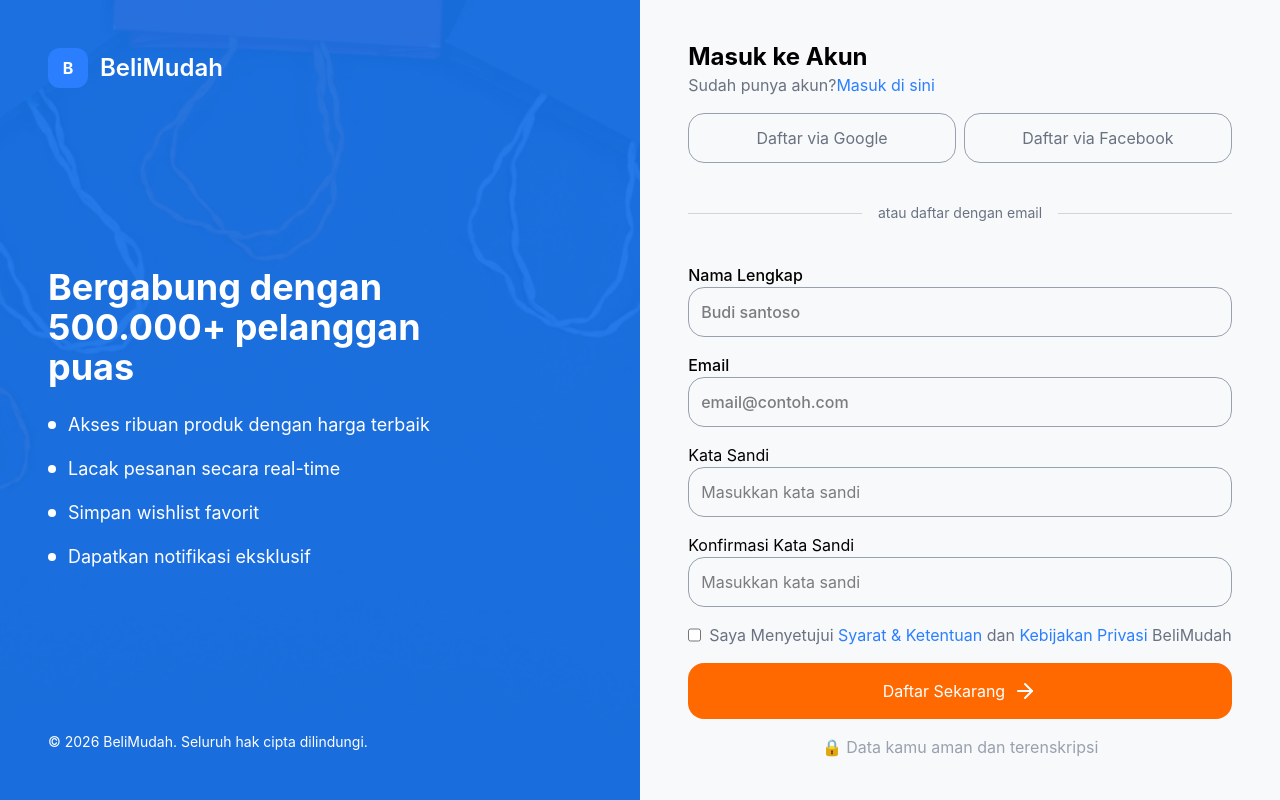
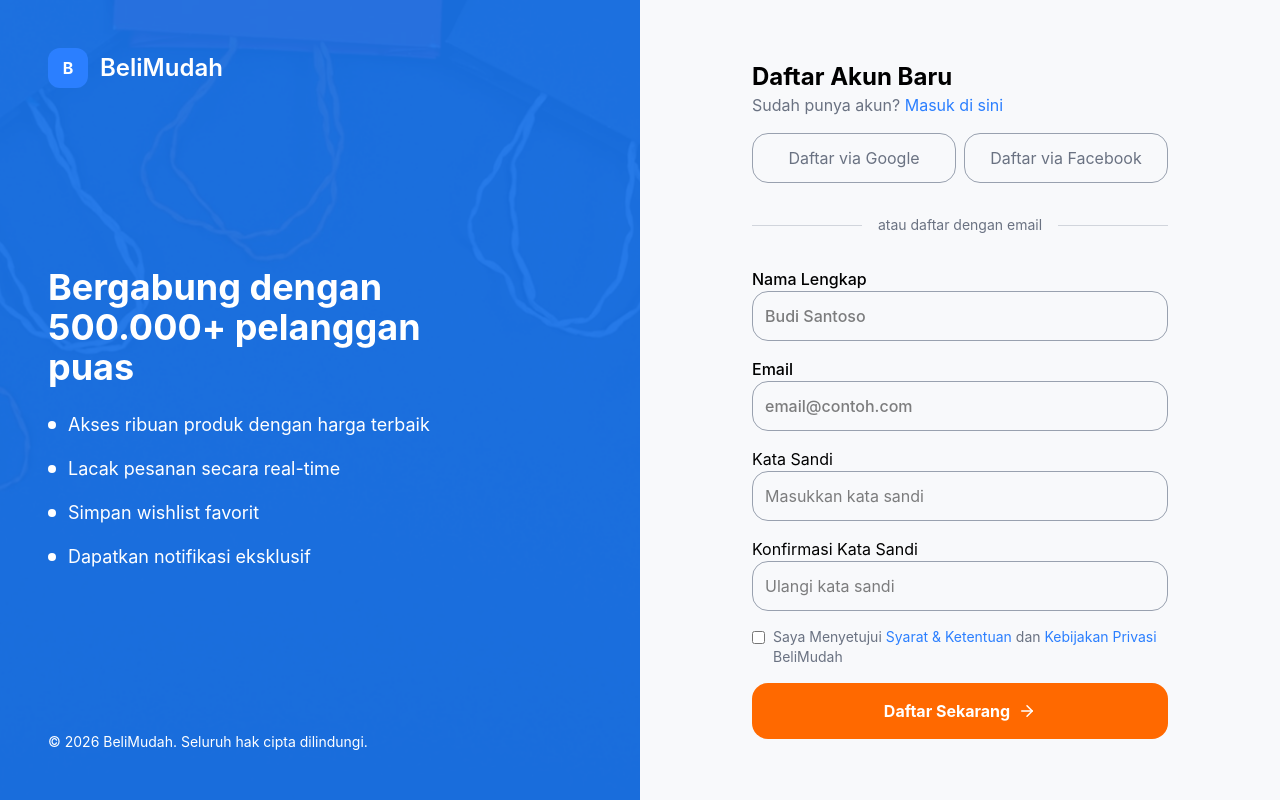
Before and after one commit to muhammadfajarr30/koda-b8-react, a React (Vite) app: page /register in a window 1280 px wide. Built offline with nearby package versions, Linux system fonts and the light colour scheme.

Commit message:
feat: add validation  form using yup

```diff
--- a/src/pages/auth/RegisterPage.jsx
+++ b/src/pages/auth/RegisterPage.jsx
@@ -1,31 +1,55 @@
-import React, { useEffect, useState } from "react";
+import React, { useState } from "react";
 import AuthHero from "../../components/AuthHero";
-import { data, Link, useNavigate } from "react-router-dom";
+import { Link, useNavigate } from "react-router-dom";
 import { ArrowRight } from "lucide-react";
 import { useForm } from "react-hook-form";
+import { yupResolver } from "@hookform/resolvers/yup";
+import * as yup from "yup";
+
+// 1. Definisikan Schema Validasi Register
+const registerSchema = yup.object().shape({
+  fullName: yup
+    .string()
+    .required("Nama lengkap wajib diisi"),
+  email: yup
+    .string()
+    .email("Format email tidak valid")
+    .required("Email wajib diisi"),
+  password: yup
+    .string()
+    .min(6, "Kata sandi minimal 6 karakter")
+    .required("Kata sandi wajib diisi"),
+  confirmPassword: yup
+    .string()
+    .oneOf([yup.ref("password"), null], "Konfirmasi kata sandi tidak cocok")
+    .required("Konfirmasi kata sandi wajib diisi"),
+  termsAndCondition: yup
+    .boolean()
+    .oneOf([true], "Kamu harus menyetujui Syarat & Ketentuan"),
+});
 
 const RegisterPage = () => {
+  const [user, setUser] = useState(JSON.parse(localStorage.getItem("data")) || []);
+  const navigate = useNavigate();
 
-  const [user, setUser] = useState(JSON.parse(localStorage.getItem("data")) || [])
-  const navigate = useNavigate()
-
-  const handlClick = () => {
-    navigate('/login')
-  }
-  const inputData = (data) => {
-    const newData = [...user, data]
-    localStorage.setItem("data", JSON.stringify(newData))
-    setUser(newData)
-  }
-
-  const  {
+  // 2. Hubungkan dengan yupResolver
+  const {
     register,
     handleSubmit,
     reset,
-
-  } = useForm()
-
-
+    formState: { errors },
+  } = useForm({
+    resolver: yupResolver(registerSchema),
+  });
+  const inputData = (data) => {
+    const { confirmPassword, termsAndCondition, ...userData } = data;
+    const newData = [...user, userData];
+    localStorage.setItem("data", JSON.stringify(newData));
+    setUser(newData);
+    alert("Pendaftaran berhasil! Silakan login.");
+    reset();
+    navigate("/login");
+  };
   return (
     <div className="grid grid-cols-2">
       <AuthHero
@@ -39,103 +63,87 @@ const RegisterPage = () => {
         ]}
       />
       <section className="login flex items-center justify-center">
-        <form onSubmit={handleSubmit(inputData)} className="flex flex-col gap-4" >
+        <form onSubmit={handleSubmit(inputData)} className="flex flex-col gap-4 w-full max-w-md px-4">
           <div className="heading">
-            <h2 className="font-bold text-2xl">Masuk ke Akun</h2>
+            <h2 className="font-bold text-2xl">Daftar Akun Baru</h2>
             <p className="text-gray-500">
-              Sudah punya akun?
-              <Link className="text-blue-500" to="">
+              Sudah punya akun?{" "}
+              <Link className="text-blue-500" to="/login">
                 Masuk di sini
               </Link>
             </p>
           </div>
-
           <div className="social-login w-full flex gap-2">
-            <button
-              className="login-sosmed border border-gray-400 w-full p-3 rounded-2xl text-gray-500"
-              type="button">
-              Daftar via Google
-            </button>
-            <button
-              className="login-sosmed border border-gray-400 w-full p-3 rounded-2xl text-gray-500"
-              type="button">
-              Daftar via Facebook
-            </button>
+            <button className="border border-gray-400 w-full p-3 rounded-2xl text-gray-500" type="button">Daftar via Google</button>
+            <button className="border border-gray-400 w-full p-3 rounded-2xl text-gray-500" type="button">Daftar via Facebook</button>
           </div>
 
-          <div className="flex items-center gap-4 my-6">
+          <div className="flex items-center gap-4 my-4">
             <div className="h-px flex-1 bg-gray-300"></div>
-
-            <span className="text-sm text-gray-500">
-              atau daftar dengan email
-            </span>
-
+            <span className="text-sm text-gray-500">atau daftar dengan email</span>
             <div className="h-px flex-1 bg-gray-300"></div>
           </div>
-
-          <div className="form-group flex flex-col font-medium ">
+          <div className="form-group flex flex-col font-medium">
             <label htmlFor="name">Nama Lengkap</label>
-            <input {...register('fullName')}
-              className="border border-gray-400 p-3 rounded-2xl"
+            <input
+              {...register("fullName")}
+              className={`border p-3 rounded-2xl ${errors.fullName ? "border-red-500" : "border-gray-400"}`}
               type="text"
               id="name"
-              placeholder="Budi santoso"
+              placeholder="Budi Santoso"
             />
+            {errors.fullName && <p className="text-red-500 text-sm mt-1">{errors.fullName.message}</p>}
           </div>
-          <div className="form-group flex flex-col font-medium ">
+          <div className="form-group flex flex-col font-medium">
             <label htmlFor="email">Email</label>
-            <input {...register('email')}
-              className="border border-gray-400 p-3 rounded-2xl"
+            <input
+              {...register("email")}
+              className={`border p-3 rounded-2xl ${errors.email ? "border-red-500" : "border-gray-400"}`}
               type="email"
               id="email"
               placeholder="email@contoh.com"
             />
+            {errors.email && <p className="text-red-500 text-sm mt-1">{errors.email.message}</p>}
           </div>
-
           <div className="form-group flex flex-col">
-            <div className="password-label ">
-              <label htmlFor="password">Kata Sandi</label>
-            </div>
-
-            <input {...register('password')}
-              className="border border-gray-400 p-3 rounded-2xl"
+            <label htmlFor="password">Kata Sandi</label>
+            <input
+              {...register("password")}
+              className={`border p-3 rounded-2xl ${errors.password ? "border-red-500" : "border-gray-400"}`}
               type="password"
               id="password"
               placeholder="Masukkan kata sandi"
             />
+            {errors.password && <p className="text-red-500 text-sm mt-1">{errors.password.message}</p>}
           </div>
           <div className="form-group flex flex-col">
-            <div className="password-label ">
-              <label htmlFor="password"> Konfirmasi Kata Sandi</label>
-            </div>
-
-            <input {...register('confirmPassword')}
-              className="border border-gray-400 p-3 rounded-2xl"
+            <label htmlFor="confirmPassword">Konfirmasi Kata Sandi</label>
+            <input
+              {...register("confirmPassword")}
+              className={`border p-3 rounded-2xl ${errors.confirmPassword ? "border-red-500" : "border-gray-400"}`}
               type="password"
-              id="password"
-              placeholder="Masukkan kata sandi"
+              id="confirmPassword"
+              placeholder="Ulangi kata sandi"
             />
+            {errors.confirmPassword && <p className="text-red-500 text-sm mt-1">{errors.confirmPassword.message}</p>}
           </div>
-
           <div className="remember text-gray-500">
-            <label className="flex gap-2">
-              <input {...register('rememberMe')} type="checkbox" />
-              <p>Saya Menyetujui <Link className="text-blue-500" to="">Syarat & Ketentuan</Link> dan <Link className="text-blue-500">Kebijakan Privasi</Link> BeliMudah</p>
+            <label className="flex gap-2 items-start">
+              <input {...register("termsAndCondition")} type="checkbox" className="mt-1" />
+              <p className="text-sm">
+                Saya Menyetujui <Link className="text-blue-500" to="/terms">Syarat & Ketentuan</Link> dan{" "}
+                <Link className="text-blue-500" to="/privacy">Kebijakan Privasi</Link> BeliMudah
+              </p>
             </label>
+            {errors.termsAndCondition && <p className="text-red-500 text-sm mt-1">{errors.termsAndCondition.message}</p>}
           </div>
-
-          <button onClick={handlClick}
-            className="btn-login w-full bg-orange-500 p-4 rounded-2xl text-white flex items-center gap-2 justify-center"
-            type="submit">
+          <button
+            className="btn-login w-full bg-orange-500 p-4 rounded-2xl text-white flex items-center gap-2 justify-center font-bold"
+            type="submit"
+          >
             Daftar Sekarang
-            <ArrowRight/>
+            <ArrowRight size={18} />
           </button>
-
-          <p className="security text-gray-400 text-center">
-            🔒 Data kamu aman dan terenskripsi
-          </p>
-
-
         </form>
       </section>
     </div>
--- a/src/pages/product/LandingPage.jsx
+++ b/src/pages/product/LandingPage.jsx
@@ -13,77 +13,6 @@ import FeaturedProductCard from "../../components/FeaturedProductCard";
 import { categories } from "../../data/categories";
 import { products } from "../../data/products";
 
-// const categoriesLink = [
-//   {
-//     title: "Elektronik",
-//     amount: 5,
-//     thumbnail: "electronic",
-//   },
-//   {
-//     title: "Fashion",
-//     amount: 10,
-//     thumbnail: "fashion",
-//   },
-//   {
-//     title: "Rumah & Dapur",
-//     amount: 10,
-//     thumbnail: "house-kitchen",
-//   },
-//   {
-//     title: "Kecantikan",
-//     amount: 10,
-//     thumbnail: "beauty",
-//   },
-//   {
-//     title: "Olahraga",
-//     amount: 10,
-//     thumbnail: "sport",
-//   },
-//   {
-//     title: "Buku & Alat Tulis",
-//     amount: 10,
-//     thumbnail: "book",
-//   },
-// ];
-
-// const productsFlashItems = [
-//   {
-//     thumbnail: "headphone",
-//     storeName: "soundwave",
-//     brand: "Headphone Wireless Premium",
-//     rating: 4.8,
-//     stocks: 512,
-//     salePrice: 4500000,
-//     regularPrice: 650000,
-//   },
-//   {
-//     thumbnail: "smartphone",
-//     storeName: "PhoneX",
-//     brand: "wristTech",
-//     rating: 4.8,
-//     stocks: 512,
-//     salePrice: 4200000,
-//     regularPrice: 5000000,
-//   },
-//   {
-//     thumbnail: "smartwatch",
-//     storeName: "wirstTch",
-//     brand: "SmartWatch series 5",
-//     rating: 4.8,
-//     stocks: 512,
-//     salePrice: 4500000,
-//     regularPrice: 650000,
-//   },
-//   {
-//     thumbnail: "sneakers",
-//     storeName: "SportPro",
-//     brand: "Sneakers Sport Runfast",
-//     rating: 4.8,
-//     stocks: 512,
-//     salePrice: 4500000,
-//     regularPrice: 650000,
-//   },
-// ];
 
 const newestProductItems = [
   {
@@ -213,7 +142,7 @@ const LandingPage = () => {
         <button className="carousel-btn carousel-btn-left flex items-center justify-center bg-[#FFFFFF33] absolute top-[50%] p-3 -translate-y-3/6 rounded-full z-99">
           <ChevronLeft />
         </button>
-        <div className="carousel-item carousel-item1 flex flex-col gap-8 justify-center w-1/2 bg-[#6720ea]">
+        <div className="carousel-item carousel-item1 flex p-20 flex-col gap-8 justify-center w-1/2 bg-[#6720ea]">
           <h1 className="font-bold text-5xl">
             Elektronik Pilihan, Harga Spesial
           </h1>
```
